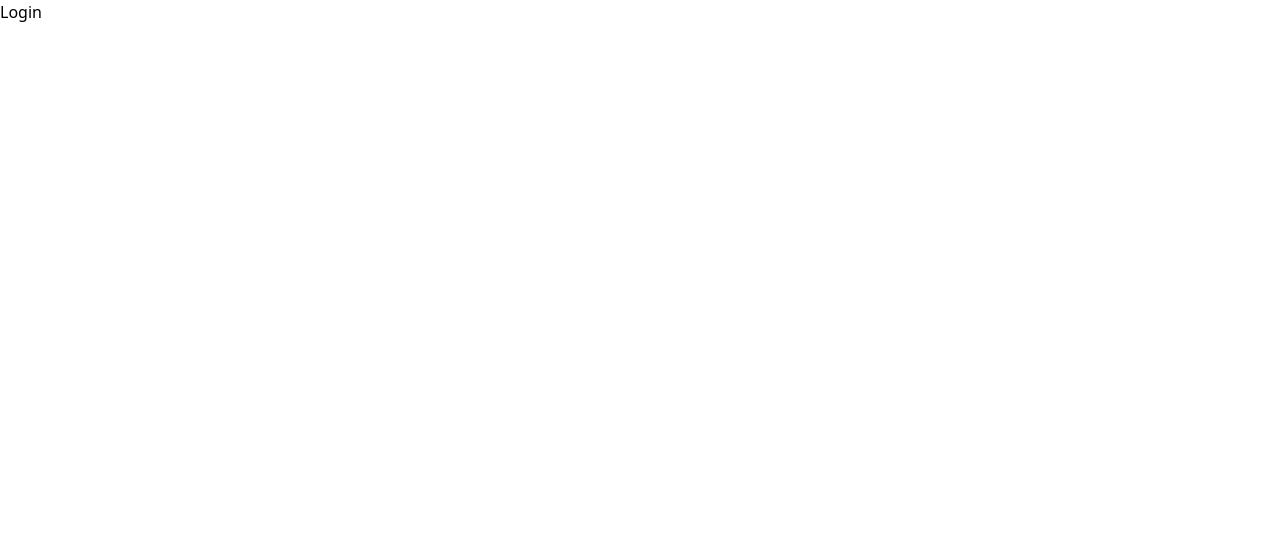
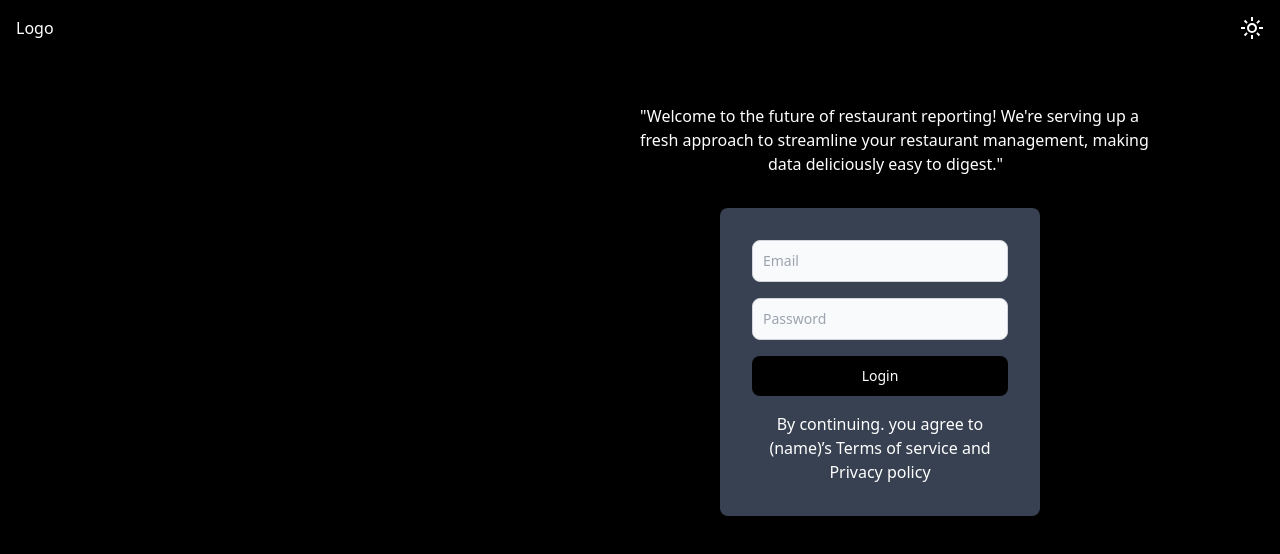
Before and after one commit to amarnadhcp/Sacrosys-Test, a React (Vite) app: page /Login in a window 1280 px wide. Shown: the top 554 px of the page. Built offline with nearby package versions, Linux system fonts and the light colour scheme.

Commit message:
feat(desinging):Initial Design of login

```diff
--- a/src/pages/Login.jsx
+++ b/src/pages/Login.jsx
@@ -1,8 +1,53 @@
 import React from 'react'
-
+import Light from "../assets/light.svg"
 function Login() {
   return (
-    <div>Login</div>
+    <div className="bg-black h-screen">
+      <div className="flex justify-between">
+        <h1 className="text-white p-4">Logo</h1>
+        <img src={Light} className="p-4" alt="" />
+      </div>
+      <div className="md:flex">
+        <div className="w-1/2 md:flex hidden justify-center">
+          {/* <img src={Macbook} alt="" /> */}
+        </div>
+        <div className="md:w-1/2">
+          <h1 className="text-white w-full mb-8 mt-12">
+            "Welcome to the future of restaurant reporting! We're serving up a <br />
+            fresh approach to streamline your restaurant management, making
+            <span className="flex md:ml-32">data deliciously easy to digest."</span>
+          </h1>
+          <div className="md:px-20">
+          <div className="bg-gray-700 p-8 rounded-lg flex flex-col gap-4 md:mr-40 md:grid-cols-2">
+            <div>
+              <input
+                type="text"
+                class="bg-gray-50 border border-gray-300 text-gray-900 text-sm rounded-lg  block w-full p-2.5"
+                placeholder="Email"
+              />
+            </div>
+            <div>
+              <input
+                type="text"
+                class="bg-gray-50 border border-gray-300 text-gray-900 text-sm rounded-lg  block w-full p-2.5"
+                placeholder="Password"
+              />
+            </div>
+            <button
+              type="submit"
+              class="text-white bg-black font-medium rounded-lg text-sm w-full sm:w-auto px-5 py-2.5 text-center"
+              >
+              Login
+            </button>
+            <p className="text-center text-white">
+              By continuing. you agree to (name)’s Terms of service and Privacy
+              policy
+            </p>
+          </div>
+        </div>
+        </div>
+      </div>
+    </div>
   )
 }
 
```
Also changed, not shown: src/assets/light.svg (added).
